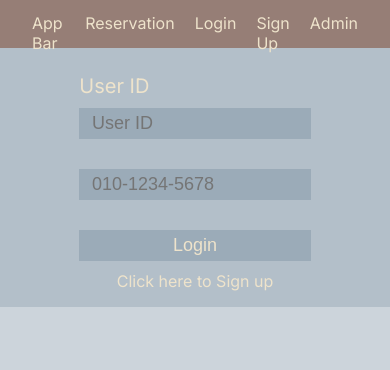
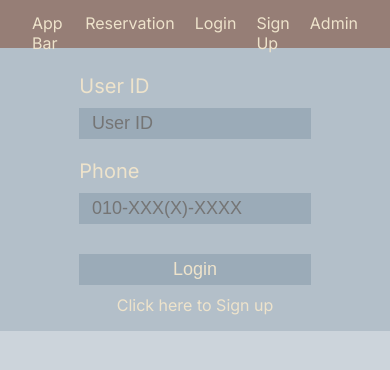
Before and after one commit to jwonp/dr-browser, a Next.js app: page /login in a window 390 px wide. Shown: the top 370 px of the page. Built offline with nearby package versions, Linux system fonts and the light colour scheme.

Commit message:
refactor phone number key event

```diff
--- a/src/app/login/page.tsx
+++ b/src/app/login/page.tsx
@@ -1,6 +1,7 @@
 "use client";
 import styles from "@/app/login/page.module.scss";
 import FormInputBar from "@/components/form/FormInputBar/FormInputBar";
+import { phoneNumberKeyEvent } from "@/components/form/FormInputBar/PhoneNumberEvent";
 import Link from "next/link";
 import { useRouter } from "next/navigation";
 
@@ -23,40 +24,16 @@ const Login = () => {
               }}
             />
             <FormInputBar
+              label="Phone"
               inputProps={{
                 id: "login-phone",
                 type: "tel",
                 required: true,
-                placeholder: "010-1234-5678",
+                placeholder: "010-XXX(X)-XXXX",
                 pattern: "[0-9]{3}-[0-9]{3,4}-[0-9]{4}",
                 maxLength: 13,
-                onKeyDown: (e: React.KeyboardEvent<HTMLInputElement>) => {
-                  if (e.key === "Backspace") {
-                    return;
-                  }
-                  const phoneNumber = e.currentTarget.value;
-                  if (phoneNumber.length === 3 && e.key !== "-") {
-                    const before = phoneNumber.substring(0, 3);
-                    const after = phoneNumber.substring(3);
-                    const newPhoneNumber = `${before}-${after}`;
-                    e.currentTarget.value = newPhoneNumber;
-                  }
-                  if (phoneNumber.length === 7 && e.key !== "-") {
-                    const before = phoneNumber.substring(0, 7);
-                    const after = phoneNumber.substring(7);
-                    const newPhoneNumber = `${before}-${after}`;
-                    e.currentTarget.value = newPhoneNumber;
-                  }
-                  if (
-                    phoneNumber.length === 12 &&
-                    e.key !== "-" &&
-                    phoneNumber[7] === "-"
-                  ) {
-                    const newPhoneNumber = `${phoneNumber.substring(0, 7)}${
-                      phoneNumber[8]
-                    }${phoneNumber[7]}${phoneNumber.substring(9)}`;
-                    e.currentTarget.value = newPhoneNumber;
-                  }
+                onKeyDown: (e) => {
+                  phoneNumberKeyEvent(e);
                 },
               }}
             />
--- /dev/null
+++ b/src/components/form/FormInputBar/PhoneNumberEvent.ts
@@ -0,0 +1,26 @@
+export const phoneNumberKeyEvent = (
+  e: React.KeyboardEvent<HTMLInputElement>
+) => {
+  if (e.key === "Backspace") {
+    return;
+  }
+  const phoneNumber = e.currentTarget.value;
+  if (phoneNumber.length === 3 && e.key !== "-") {
+    const before = phoneNumber.substring(0, 3);
+    const after = phoneNumber.substring(3);
+    const newPhoneNumber = `${before}-${after}`;
+    e.currentTarget.value = newPhoneNumber;
+  }
+  if (phoneNumber.length === 7 && e.key !== "-") {
+    const before = phoneNumber.substring(0, 7);
+    const after = phoneNumber.substring(7);
+    const newPhoneNumber = `${before}-${after}`;
+    e.currentTarget.value = newPhoneNumber;
+  }
+  if (phoneNumber.length === 12 && e.key !== "-" && phoneNumber[7] === "-") {
+    const newPhoneNumber = `${phoneNumber.substring(0, 7)}${phoneNumber[8]}${
+      phoneNumber[7]
+    }${phoneNumber.substring(9)}`;
+    e.currentTarget.value = newPhoneNumber;
+  }
+};
```
